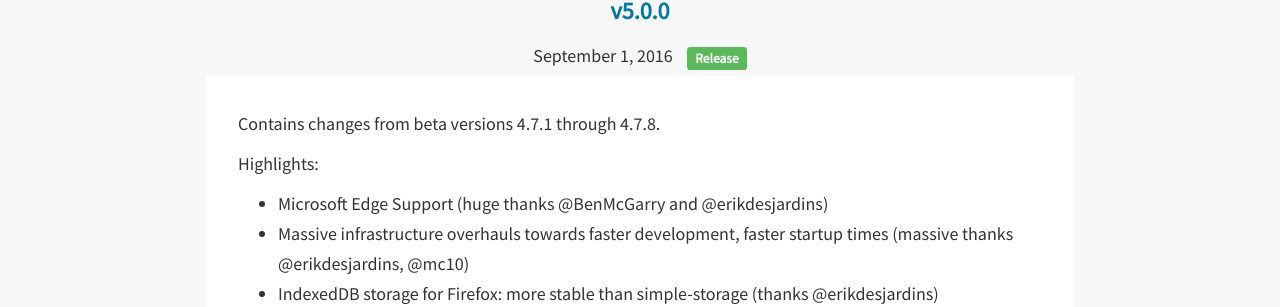
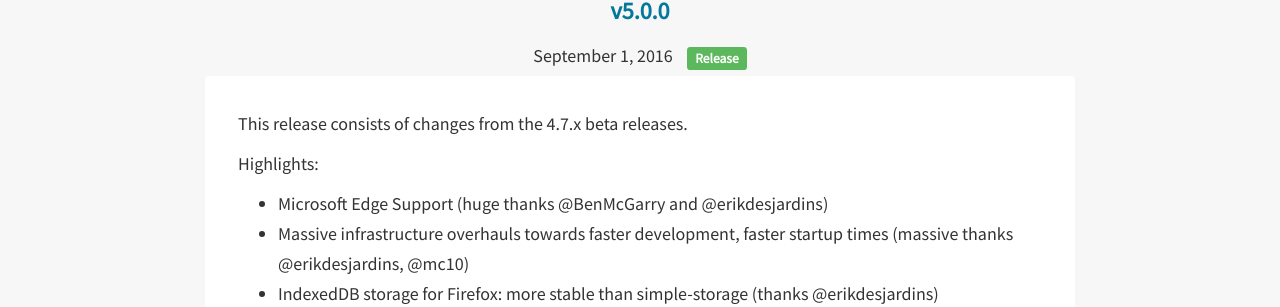
Before and after one commit to Reddit-Enhancement-Suite/Reddit-Enhancement-Suite.github.io, a Jekyll site: the page built from _posts/2016-09-01-500.md, in a window 1280 px wide and 900 px high. Shown: the part 117-424 px from the top of the window. Built offline with Jekyll 4.4.1, drawn with Linux system fonts in a browser that asks for light colours; nearby versions of some CDN libraries.

Commit message:
Update 2016-09-01-500.md

```diff
--- a/_posts/2016-09-01-500.md
+++ b/_posts/2016-09-01-500.md
@@ -5,7 +5,7 @@ tags:
 - Release
 ---
 
-Contains changes from beta versions 4.7.1 through 4.7.8.
+This release consists of changes from the 4.7.x beta releases.
 
 Highlights:
 
```
